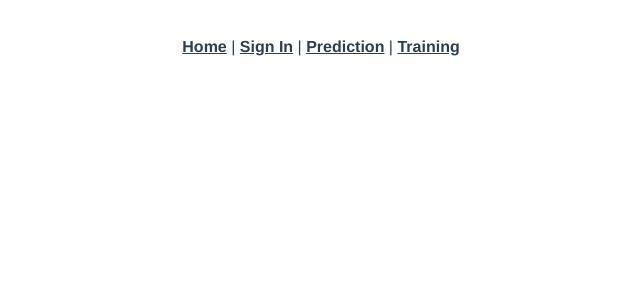
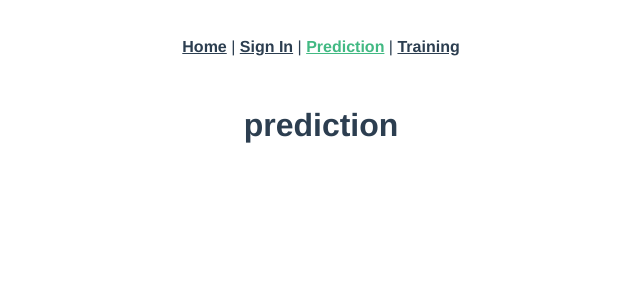
Before and after one commit to Wojw99/bank-expert-system, a Vue app in the folder front/bank-expert-system/: page /prediction in a window 1280 px wide. Shown: the top 300 px of the page, without its empty margins (319-959 px from the left). Built offline with nearby package versions, Linux system fonts and the light colour scheme.

Commit message:
add prediction and training subpages with headers only

```diff
--- a/front/bank-expert-system/src/App.vue
+++ b/front/bank-expert-system/src/App.vue
@@ -3,8 +3,8 @@
     <nav>
       <router-link to="/">Home</router-link> |
       <router-link to="/login">Sign In</router-link> |
-      <router-link to="/about">Prediction</router-link> |
-      <router-link to="/about">Training</router-link>
+      <router-link to="/prediction">Prediction</router-link> |
+      <router-link to="/training">Training</router-link>
     </nav>
     <router-view/>
   </div>
--- a/front/bank-expert-system/src/main.js
+++ b/front/bank-expert-system/src/main.js
@@ -3,10 +3,14 @@ import { createRouter, createWebHistory } from 'vue-router';
 import App from './App.vue';
 import HomeView from './views/HomeView.vue';
 import Login from './views/Login.vue';
+import Prediction from './views/Prediction.vue';
+import Training from './views/Training.vue';
 
 const routes = [
     { path: '/', component: HomeView },
     { path: '/login', component: Login },
+    { path: '/prediction', component: Prediction },
+    { path: '/training', component: Training },
 ];
 
 const router = createRouter({
--- /dev/null
+++ b/front/bank-expert-system/src/views/Prediction.vue
@@ -0,0 +1,17 @@
+<template>
+    <div>
+        <h1>prediction</h1>
+    </div>
+</template>
+
+<script>
+export default {
+  name: 'PredictionPanel', // Changed the component name
+  data() {
+    return {
+    };
+  },
+  methods: {
+  },
+};
+</script>
--- /dev/null
+++ b/front/bank-expert-system/src/views/Training.vue
@@ -0,0 +1,17 @@
+<template>
+    <div>
+        <h1>training</h1>
+    </div>
+</template>
+
+<script>
+export default {
+  name: 'TrainingPanel', // Changed the component name
+  data() {
+    return {
+    };
+  },
+  methods: {
+  },
+};
+</script>
```
